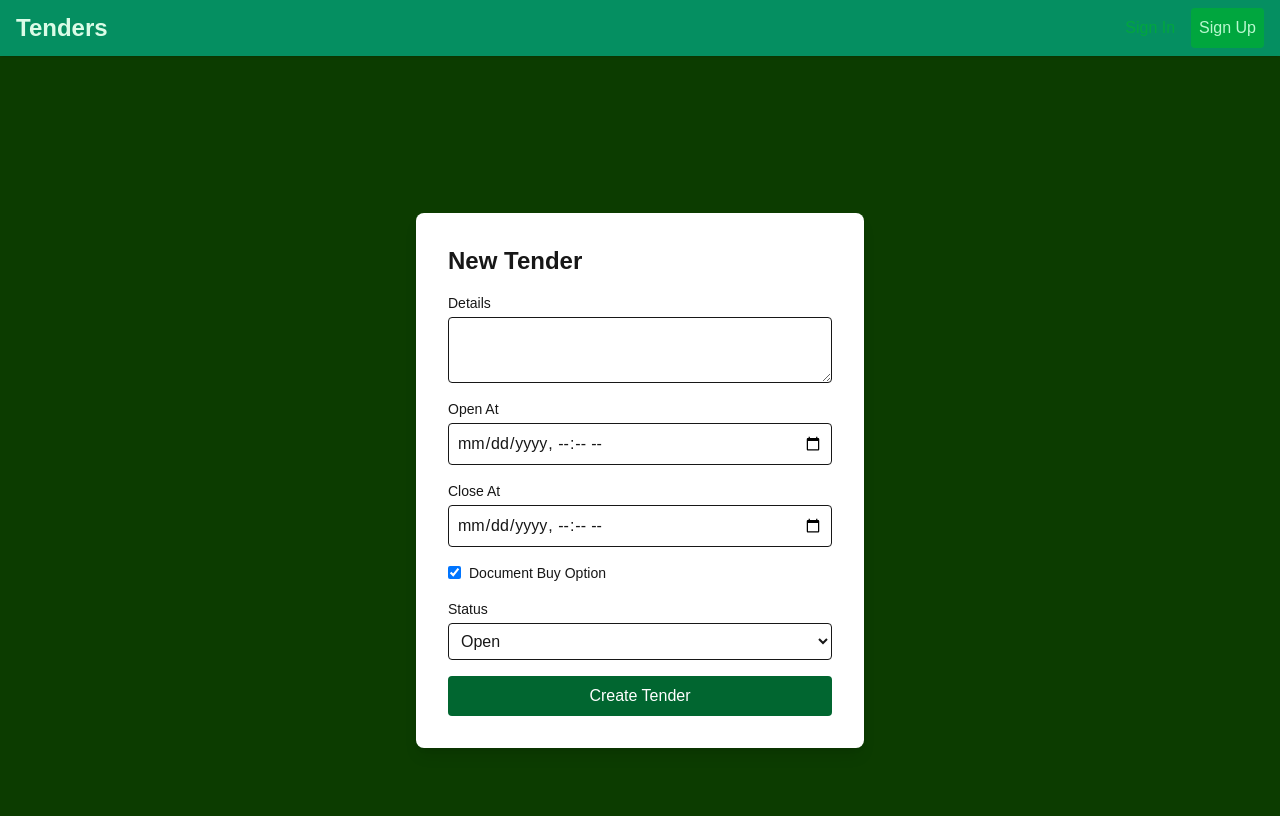
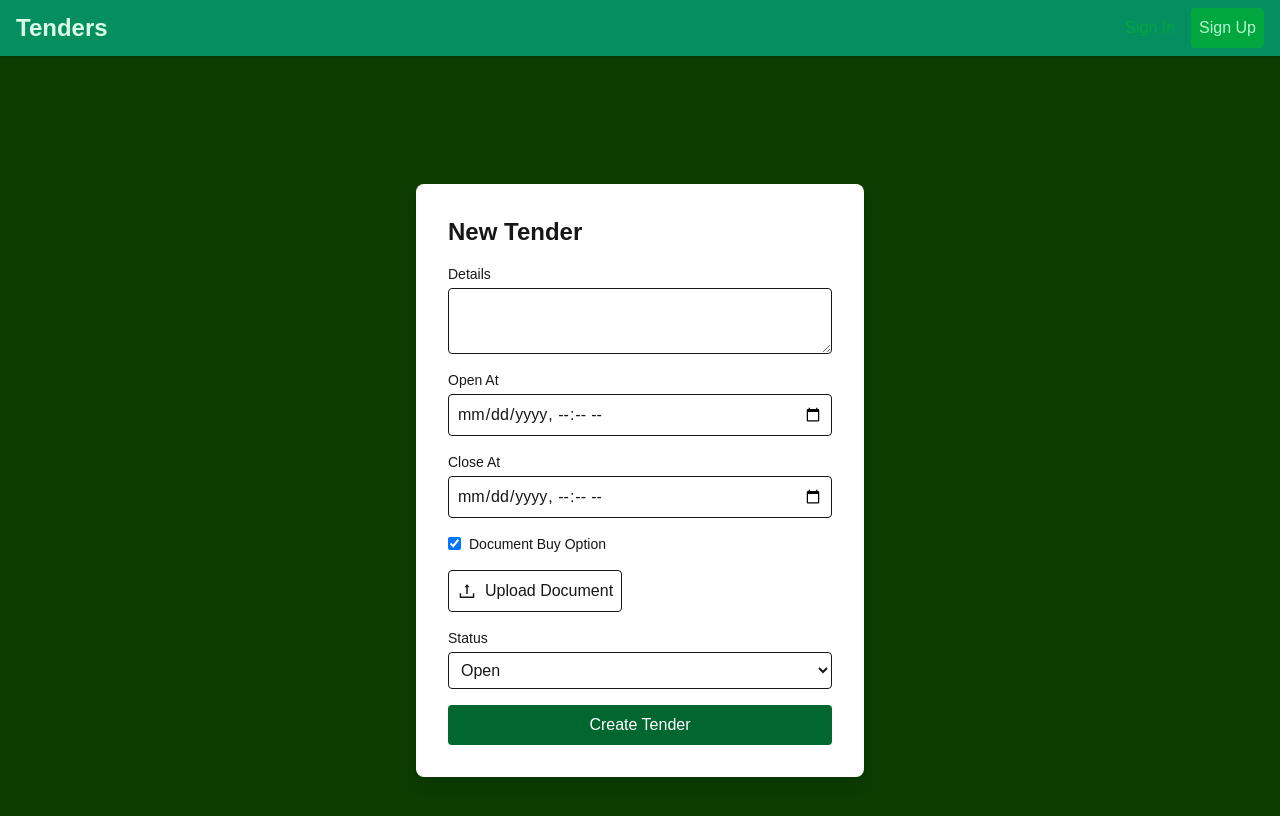
Before and after one commit to mina-lue/tendering-app-web, a Next.js app: page /tenders/new in a window 1280 px wide. Both pictures are taken after a click on the checkbox 454 px from the left and 572 px from the top of the page. Shown: the top 816 px of the page. Built offline with nearby package versions, Linux system fonts and the light colour scheme; no server answers.

Commit message:
upload to cloudinary image

```diff
--- a/app/components/SignInButton.tsx
+++ b/app/components/SignInButton.tsx
@@ -10,7 +10,7 @@ const SignInButton = () => {
   if (session && session.user)
     return (
       <div className="flex gap-4 ml-auto">
-      <Link href={'/listing/new'} className="text-white font-bold"> post tender</Link>
+      <Link href={'/tenders/new'} className="text-white font-bold"> post tender</Link>
         <Link href='/profile' className="text-sky-600">{session.user.name} </Link>
         <Link
           href={"/api/auth/signout"}
--- a/app/tenders/new/page.tsx
+++ b/app/tenders/new/page.tsx
@@ -1,24 +1,25 @@
 "use client";
 
-import { useState, useEffect } from "react";
-import { useForm } from "react-hook-form";
+import { useState, useRef } from "react";
+import { useForm, FormProvider } from "react-hook-form";
 import { zodResolver } from "@hookform/resolvers/zod";
 import * as z from "zod";
 import { useRouter } from "next/navigation";
 import { useSession } from "next-auth/react";
 import { backend_url } from "@/lib/constants";
+import { AiOutlineUpload } from "react-icons/ai";
 
-// Zod schema for tender form
+// Zod schema for tender form (urlToDoc handled manually)
 const tenderSchema = z.object({
   details: z.string().min(10, "Details must be at least 10 characters"),
-  open_at: z.string().refine((val) => !isNaN(Date.parse(val)), {
-    message: "Invalid date",
-  }),
-  close_at: z.string().refine((val) => !isNaN(Date.parse(val)), {
-    message: "Invalid date",
-  }),
+  open_at: z
+    .string()
+    .refine((val) => !isNaN(Date.parse(val)), { message: "Invalid date" }),
+  close_at: z
+    .string()
+    .refine((val) => !isNaN(Date.parse(val)), { message: "Invalid date" }),
   document_buy_option: z.boolean(),
-  status: z.enum(["OPEN", "DOWN", "YET"]),
+  status: z.enum(["OPEN", "CLOSED", "DRAFT"]),
 });
 
 type TenderFormData = z.infer<typeof tenderSchema>;
@@ -26,13 +27,63 @@ type TenderFormData = z.infer<typeof tenderSchema>;
 export default function NewTenderPage() {
   const { data: session } = useSession();
   const router = useRouter();
+  const methods = useForm<TenderFormData>({
+    resolver: zodResolver(tenderSchema),
+    defaultValues: { document_buy_option: false, status: "OPEN" },
+  });
   const {
     register,
     handleSubmit,
+    watch,
     formState: { errors, isSubmitting },
-  } = useForm<TenderFormData>({
-    resolver: zodResolver(tenderSchema),
-  });
+  } = methods;
+
+  const fileInputRef = useRef<HTMLInputElement>(null);
+  const [fileName, setFileName] = useState<string | null>(null);
+  const [urlToDoc, setUrlToDoc] = useState<string | null>(null);
+  const [uploading, setUploading] = useState(false);
+
+  const docOpt = watch("document_buy_option");
+
+  const handleFileClick = () => {
+    if (fileInputRef.current) {
+      fileInputRef.current.value = "";
+      fileInputRef.current.click();
+    }
+  };
+
+  const handleFileChange = async (
+    e: React.ChangeEvent<HTMLInputElement>
+  ) => {
+    const file = e.target.files?.[0];
+    if (!file) return;
+    setFileName(file.name);
+    setUploading(true);
+    try {
+      const formData = new FormData();
+      formData.append("file", file);
+      formData.append(
+        "upload_preset",
+        process.env.NEXT_PUBLIC_CLOUDINARY_UPLOAD_PRESET!
+      );
+
+      const res = await fetch(
+        `https://api.cloudinary.com/v1_1/${process.env.NEXT_PUBLIC_CLOUDINARY_CLOUD_NAME}/upload`,
+        {
+          method: "POST",
+          body: formData,
+        }
+      );
+      if (!res.ok) throw new Error("Upload failed");
+      const data = await res.json();
+      setUrlToDoc(data.secure_url);
+    } catch (err) {
+      console.error(err);
+      alert("Error uploading document");
+    } finally {
+      setUploading(false);
+    }
+  };
 
   const onSubmit = async (data: TenderFormData) => {
     if (!session?.user) {
@@ -40,20 +91,26 @@ export default function NewTenderPage() {
       return;
     }
 
-    const payload = {
-      organization_id: Number((session.user.id)),
+    if (data.document_buy_option && !urlToDoc) {
+      alert("Please upload a document when Document Buy Option is checked.");
+      return;
+    }
+
+    const payload: any = {
+      organization_id: Number(session.user.id),
       details: data.details,
       open_at: data.open_at,
       close_at: data.close_at,
       document_buy_option: data.document_buy_option,
       status: data.status,
+      ...(data.document_buy_option ? { urlToDoc } : {}),
     };
 
     try {
       const res = await fetch(`${backend_url}/api/tenders/new`, {
         method: "POST",
         headers: {
-            authorization: `Bearer ${session?.backendTokens.accessToken}`,
+          authorization: `Bearer ${session.backendTokens.accessToken}`,
           "Content-Type": "application/json",
         },
         body: JSON.stringify(payload),
@@ -67,22 +124,32 @@ export default function NewTenderPage() {
   };
 
   return (
-    <div className="min-h-screen flex items-center justify-center" style={{ backgroundColor: '#0C3C00' }}>
+    <FormProvider {...methods}>
+      <div
+        className="min-h-screen flex items-center justify-center"
+        style={{ backgroundColor: "#0C3C00" }}
+      >
         <form
           onSubmit={handleSubmit(onSubmit)}
           className="bg-white p-8 rounded-lg shadow-lg w-full max-w-md space-y-4"
         >
           <h1 className="text-2xl font-bold">New Tender</h1>
 
+          {/* Details */}
           <div>
             <label className="block text-sm font-medium">Details</label>
             <textarea
               {...register("details")}
               className="mt-1 block w-full border rounded p-2"
             />
-          {errors.details && <p className="text-red-500 text-sm">{errors.details.message}</p>}
+            {errors.details && (
+              <p className="text-red-500 text-sm">
+                {errors.details.message}
+              </p>
+            )}
           </div>
 
+          {/* Open At */}
           <div>
             <label className="block text-sm font-medium">Open At</label>
             <input
@@ -90,9 +157,14 @@ export default function NewTenderPage() {
               {...register("open_at")}
               className="mt-1 block w-full border rounded p-2"
             />
-          {errors.open_at && <p className="text-red-500 text-sm">{errors.open_at.message}</p>}
+            {errors.open_at && (
+              <p className="text-red-500 text-sm">
+                {errors.open_at.message}
+              </p>
+            )}
           </div>
 
+          {/* Close At */}
           <div>
             <label className="block text-sm font-medium">Close At</label>
             <input
@@ -100,15 +172,48 @@ export default function NewTenderPage() {
               {...register("close_at")}
               className="mt-1 block w-full border rounded p-2"
             />
-          {errors.close_at && <p className="text-red-500 text-sm">{errors.close_at.message}</p>}
+            {errors.close_at && (
+              <p className="text-red-500 text-sm">
+                {errors.close_at.message}
+              </p>
+            )}
           </div>
 
+          {/* Document Buy Option & Upload */}
           <div className="flex items-center space-x-2">
             <input type="checkbox" {...register("document_buy_option")} />
             <label className="text-sm">Document Buy Option</label>
           </div>
-        {errors.document_buy_option && <p className="text-red-500 text-sm">{errors.document_buy_option.message}</p>}
+          {docOpt && (
+            <div className="space-y-2">
+              <input
+                type="file"
+                accept="application/pdf,image/*"
+                hidden
+                ref={fileInputRef}
+                onChange={handleFileChange}
+              />
+              <button
+                type="button"
+                onClick={handleFileClick}
+                className="flex items-center space-x-2 border rounded p-2 hover:bg-gray-100"
+              >
+                <AiOutlineUpload size={20} />
+                <span>
+                  {uploading
+                    ? "Uploading..."
+                    : urlToDoc
+                    ? "Change Document"
+                    : "Upload Document"}
+                </span>
+              </button>
+              {fileName && (
+                 <p className="text-sm text-gray-800">Selected file: <strong>{fileName}</strong></p>
+              )}
+            </div>
+          )}
 
+          {/* Status */}
           <div>
             <label className="block text-sm font-medium">Status</label>
             <select
@@ -116,20 +221,29 @@ export default function NewTenderPage() {
               className="mt-1 block w-full border rounded p-2"
             >
               <option value="OPEN">Open</option>
-            <option value="DOWN">Down</option>
-            <option value="YET">YET</option>
+              <option value="CLOSED">Closed</option>
+              <option value="DRAFT">Draft</option>
             </select>
-          {errors.status && <p className="text-red-500 text-sm">{errors.status.message}</p>}
+            {errors.status && (
+              <p className="text-red-500 text-sm">
+                {errors.status.message}
+              </p>
+            )}
           </div>
 
           <button
             type="submit"
-          disabled={isSubmitting}
+            disabled={isSubmitting || uploading}
             className="w-full py-2 px-4 bg-green-800 text-white rounded hover:bg-green-900 disabled:opacity-50"
           >
-          {isSubmitting ? "Submitting..." : "Create Tender"}
+            {isSubmitting
+              ? "Submitting..."
+              : uploading
+              ? "Uploading..."
+              : "Create Tender"}
           </button>
         </form>
       </div>
+    </FormProvider>
   );
 }
--- a/package.json
+++ b/package.json
@@ -10,6 +10,8 @@
   },
   "dependencies": {
     "@hookform/resolvers": "^5.2.1",
+    "cloudinary": "^2.7.0",
+    "multer": "^2.0.2",
     "next": "15.4.5",
     "next-auth": "^4.24.11",
     "react": "19.1.0",
```
Also changed, not shown: 2 other files (tests, documents, lock files or other folders). Lines whose indentation alone changed are shown as unchanged.
